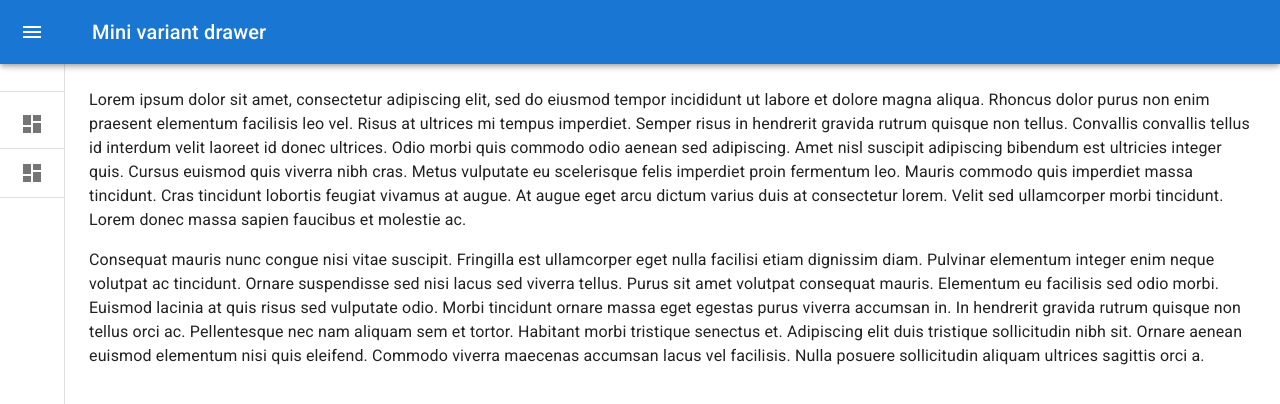
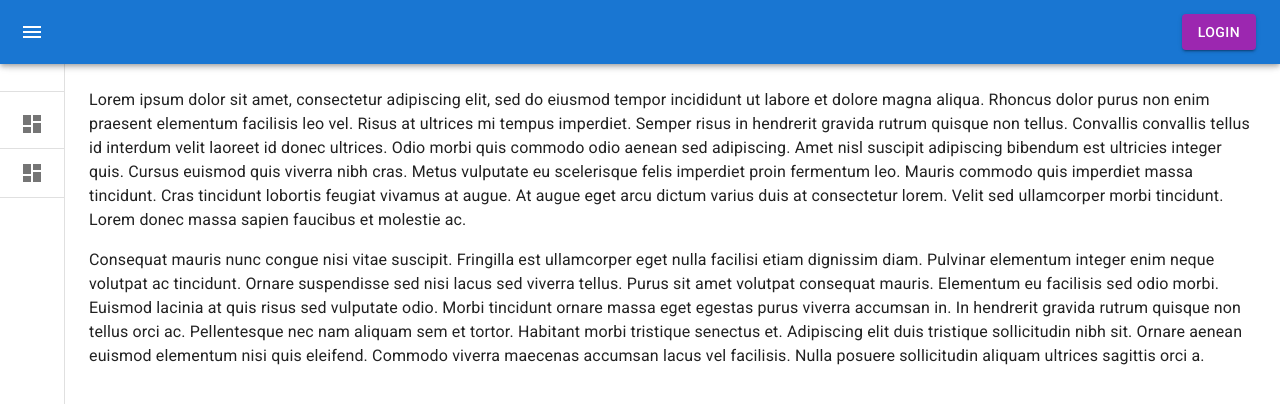
Before and after one commit to IlmConnect/IlmConnect-V2-Old, a React (Vite) app in the folder frontend/: page / in a window 1280 px wide. Shown: the top 404 px of the page. Built offline with nearby package versions, Linux system fonts and the light colour scheme.

Commit message:
Show login/logout based on user state

```diff
--- a/frontend/src/components/MiniDrawer/MiniDrawer.tsx
+++ b/frontend/src/components/MiniDrawer/MiniDrawer.tsx
@@ -17,9 +17,16 @@ import ListItemButton from '@mui/material/ListItemButton';
 import ListItemIcon from '@mui/material/ListItemIcon';
 import ListItemText from '@mui/material/ListItemText';
 import DashboardIcon from '@mui/icons-material/Dashboard';
+import { Button, Link, Unstable_Grid2 } from '@mui/material';
+import { observer } from 'mobx-react-lite';
+import authStore from 'store/auth';
+import { useNavigate } from 'react-router-dom';
 
 const drawerWidth = 240;
 
+const ToolbarFlex = styled(Toolbar)`
+  justify-content: space-between;
+`
 const openedMixin = (theme: Theme): CSSObject => ({
   width: drawerWidth,
   transition: theme.transitions.create('width', {
@@ -89,7 +96,8 @@ const Drawer = styled(MuiDrawer, { shouldForwardProp: (prop) => prop !== 'open'
   }),
 );
 
-export default function MiniDrawer() {
+function MiniDrawer() {
+  const navigate = useNavigate()
   const theme = useTheme();
   const [open, setOpen] = React.useState(false);
 
@@ -105,7 +113,7 @@ export default function MiniDrawer() {
     <Box sx={{ display: 'flex' }}>
       <CssBaseline />
       <AppBar position="fixed" open={open}>
-        <Toolbar>
+        <ToolbarFlex>
           <IconButton
             color="inherit"
             aria-label="open drawer"
@@ -118,10 +126,19 @@ export default function MiniDrawer() {
           >
             <MenuIcon />
           </IconButton>
-          <Typography variant="h6" noWrap component="div">
-            Mini variant drawer
-          </Typography>
-        </Toolbar>
+
+          <Button
+            variant='contained'
+            color='secondary'
+            onClick={() => authStore.user ?
+              authStore.logout() :
+              navigate('/login')
+            }
+          >
+            {authStore.user ? 'Logout' : 'Login'}
+          </Button>
+
+        </ToolbarFlex>
       </AppBar>
       <Drawer variant="permanent" open={open}>
         <DrawerHeader>
@@ -132,7 +149,7 @@ export default function MiniDrawer() {
         </DrawerHeader>
         <Divider />
         <List>
-          {[{text: 'Dashboard', component: <DashboardIcon/>}, {text: 'Announcement', component: <DashboardIcon/>}].map((sidebarItem) => (
+          {[{ text: 'Dashboard', component: <DashboardIcon /> }, { text: 'Announcement', component: <DashboardIcon /> }].map((sidebarItem) => (
             <ListItem key={sidebarItem.text} disablePadding sx={{ display: 'block' }}>
               <ListItemButton
                 sx={{
@@ -148,7 +165,7 @@ export default function MiniDrawer() {
                     justifyContent: 'center',
                   }}
                 >
-                   {sidebarItem.component}
+                  {sidebarItem.component}
                 </ListItemIcon>
                 <ListItemText primary={sidebarItem.text} sx={{ opacity: open ? 1 : 0 }} />
               </ListItemButton>
@@ -190,3 +207,5 @@ export default function MiniDrawer() {
     </Box>
   );
 }
+
+export default observer(MiniDrawer)
--- a/frontend/src/store/auth.ts
+++ b/frontend/src/store/auth.ts
@@ -9,8 +9,14 @@ class AuthStore {
 	}
 
 	setUser(user: object, token: string) {
-		this.user = user;
-		this.token = token;
+		this.user = user
+		this.token = token
+	}
+
+	logout() {
+		this.user = undefined
+		this.token = undefined
+		window.location.reload()
 	}
 }
 
```
